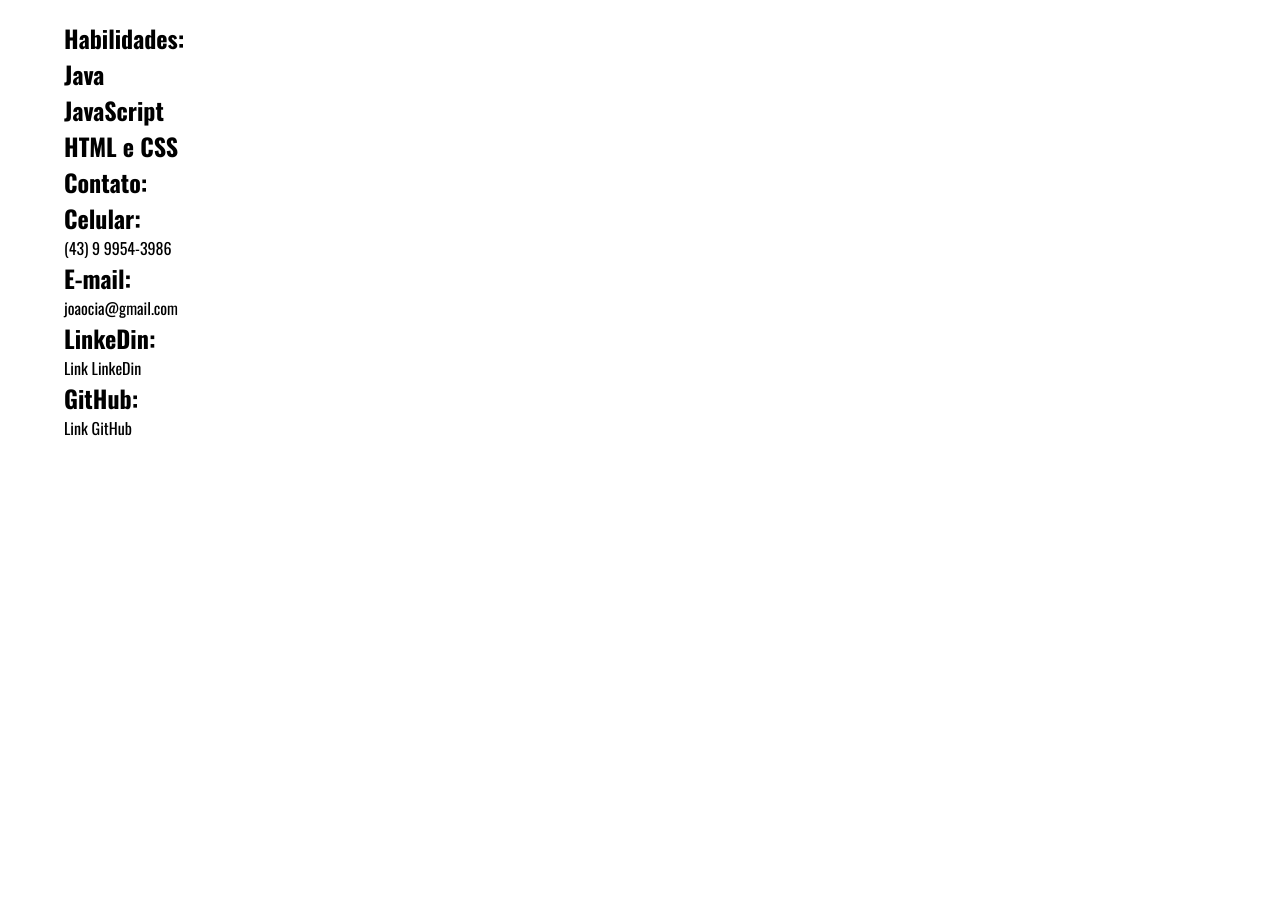
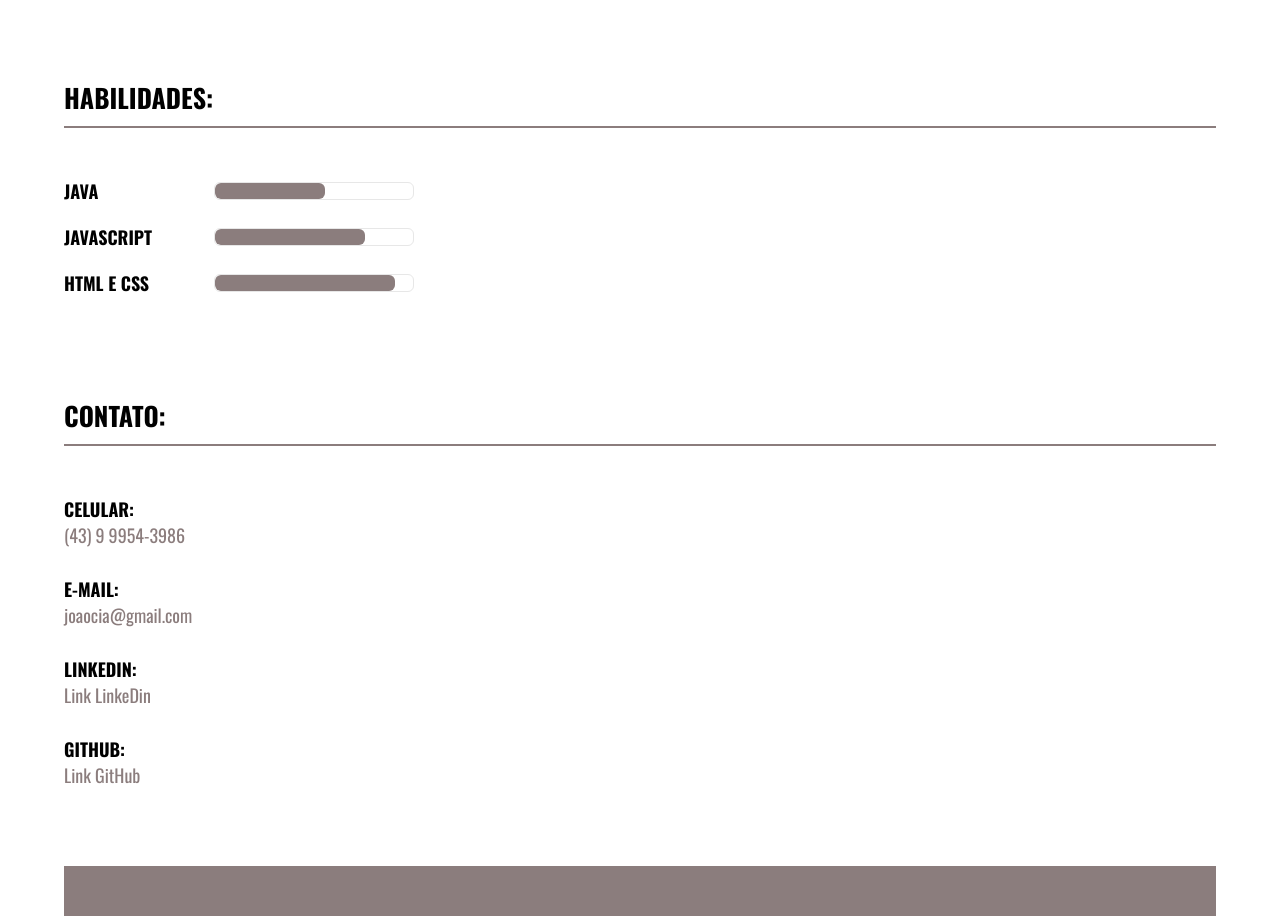
Before and after one commit to joaocia/Curriculum-2.0, a plain HTML site: page index.html in a window 1280 px wide. Shown: the part 1640-2556 px from the top of the page. Before the commit the page ends 2080 px from the top, so only its background shows below. Drawn offline with nearby package versions, Linux system fonts and the light colour scheme.

Commit message:
first commit

```diff
--- a/assets/css/home.css
+++ b/assets/css/home.css
@@ -169,3 +169,112 @@
 }
 
 /* Habilidades */
+
+.container .h-habilidades {
+    width: 100%;
+    min-height: 100px;
+    margin-bottom: 100px;
+}
+.container .h-habilidades .h-title-habilidades {
+    width: 100%;
+    height: 50px;
+    border-bottom: 2px solid #8b7d7d;
+    margin-bottom: 50px;
+}
+.container .h-habilidades .h-title-habilidades h2 {
+    margin-top: 5%;
+    font-family: 'Oswald', 'Sans-serif';
+    font-weight: bold;
+    font-size: 26px;
+    text-transform: uppercase;
+    color: #000;
+}
+.container .h-habilidades .item {
+    display: flex;
+    flex-direction: row;
+    align-items: center;
+    width: 50%;
+    margin-bottom: 20px;
+}
+.container .h-habilidades .item .title {
+    min-width: 150px;
+}
+.container .h-habilidades .item h2 {
+    font-family: 'Oswald', 'Sans-serif';
+    font-weight: bold;
+    font-size: 18px;
+    text-transform: uppercase;
+    color: #000;
+}
+.container .h-habilidades .item .icon {
+    position: relative;
+    width: 200px;
+    height: 18px;
+    overflow: hidden;
+    border: 1px solid #e7e7e7;
+    border-radius: 6px;
+    background: transparent;
+}
+
+/* Percentuais */
+
+.container .h-habilidades .item .icon .percentual-10 {
+    width: 110px;
+    height: 100%;
+    border-radius: 6px;
+    background-color: #8b7d7d;
+}
+.container .h-habilidades .item .icon .percentual-50 {
+    width: 150px;
+    height: 100%;
+    border-radius: 6px;
+    background-color: #8b7d7d;
+}
+.container .h-habilidades .item .icon .percentual-80{
+    width: 180px;
+    height: 100%;
+    border-radius: 6px;
+    background-color: #8b7d7d;
+}
+/* Contato */
+
+.container .h-contato {
+    width: 100%;
+    min-height: 200px;
+    margin-bottom: 50px;
+}
+.container .h-contato .h-title-contato {
+    width: 100%;
+    min-height: 50px;
+    border-bottom: 2px solid #8b7d7d;
+    margin-bottom: 50px;
+}
+.container .h-contato .h-title-contato h2 {
+    font-family: 'Oswald', 'Sans-serif';
+    font-weight: bold;
+    font-size: 26px;
+    text-transform: uppercase;
+    color: #000;
+}
+.container .h-contato .item {
+    width: 100%;
+    min-height: 80px;
+}
+.container .h-contato .item h2 {
+    font-family: 'Oswald', 'Sans-serif';
+    font-weight: bold;
+    font-size: 18px;
+    text-transform: uppercase;
+    color: #000;
+}
+.container .h-contato .item p {
+    font-family: 'Oswald', 'Sans-serif';
+    font-weight: normal;
+    font-size: 18px;
+    color: #8b7d7d;
+}
+footer {
+    width: 100%;
+    height: 50px;
+    background-color: #8b7d7d;
+}
--- /dev/null
+++ b/assets/css/util.css
@@ -0,0 +1,3 @@
+.w-100 {
+    width: 100%;
+}
--- a/index.html
+++ b/index.html
@@ -117,8 +117,8 @@
             </div>
         </div>
 
-        <div class="h-skills">
-            <div class="h-title-skills">
+        <div class="h-habilidades">
+            <div class="h-title-habilidades">
                 <h2>Habilidades:</h2>
             </div>
             <div class="item">
@@ -126,7 +126,7 @@
                     <h2>Java</h2>
                 </div>
                 <div class="icon">
-                    <div class="percentual-80"></div>
+                    <div class="percentual-10"></div>
                 </div>
             </div>
             <div class="item">
@@ -134,7 +134,7 @@
                     <h2>JavaScript</h2>
                 </div>
                 <div class="icon">
-                    <div class="percentual-30"></div>
+                    <div class="percentual-50"></div>
                 </div>
             </div>
             <div class="item">
@@ -142,13 +142,13 @@
                     <h2>HTML e CSS</h2>
                 </div>
                 <div class="icon">
-                    <div class="percentual-10"></div>
+                    <div class="percentual-80"></div>
                 </div>
             </div>
         </div>
 
         <div class="h-contato">
-            <div class="h-title contato">
+            <div class="h-title-contato">
                 <h2>Contato:</h2>
             </div>
             <div class="w-100 item">
--- a/style.css
+++ b/style.css
@@ -1,4 +1,6 @@
 @import "./assets/css/home.css";
+@import "./assets/css/responsive.css";
+@import "./assets/css/util.css";
 
 * {
     margin: 0;
```
Also changed, not shown: assets/css/responsive.css (added).
